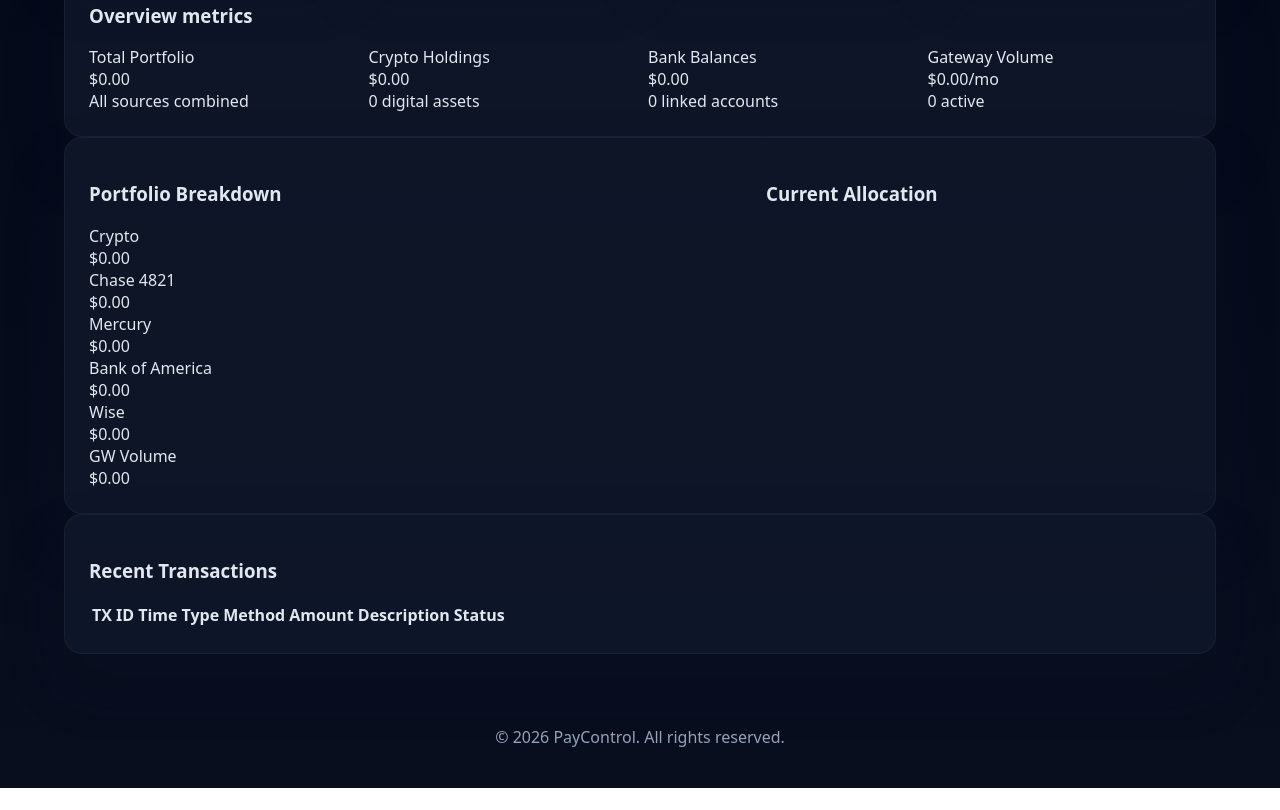
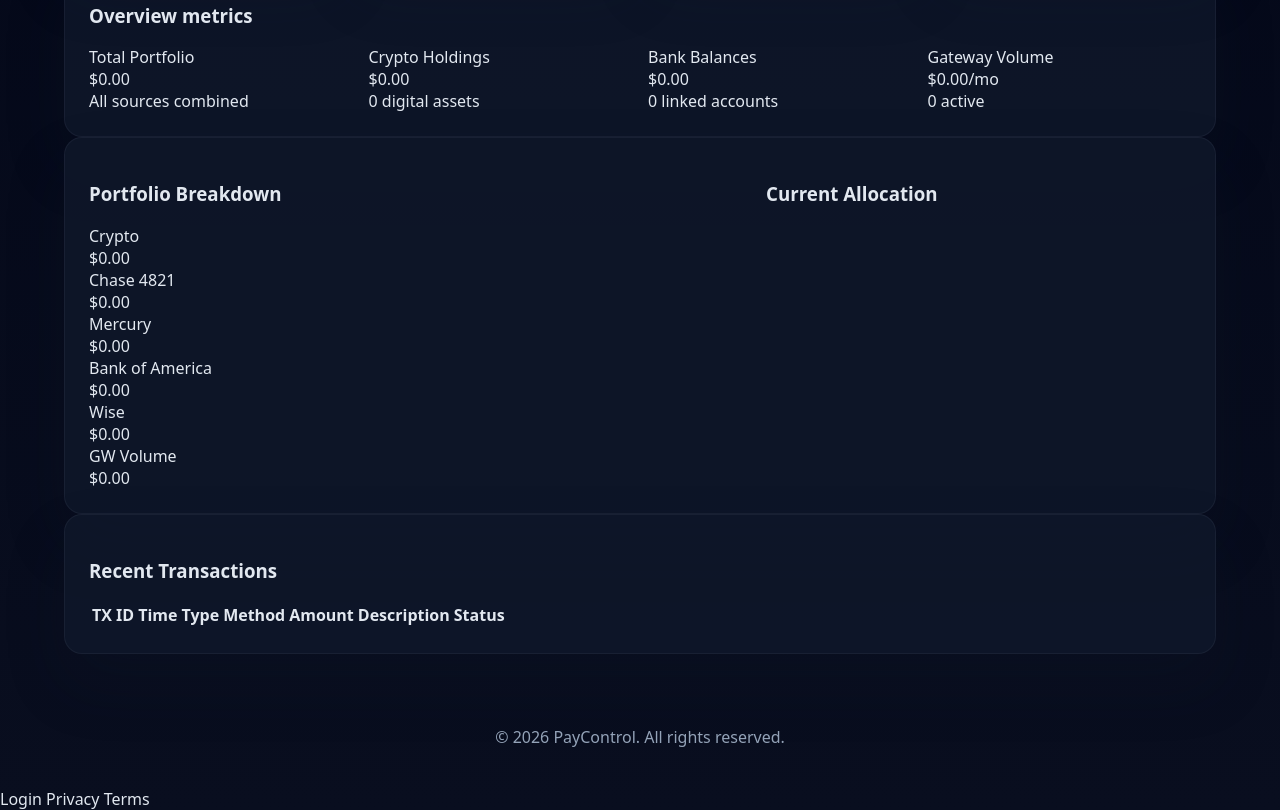
Before and after one commit to barrchristoper-a11y/paycontrol, a website: page frontend/index.html in a window 1280 px wide. Shown: the part 592-1402 px from the top of the page. Before the commit the page ends 1380 px from the top, so only its background shows below. Drawn offline with nearby package versions, Linux system fonts and the light colour scheme; no server answers; a script that the page names is missing.

Commit message:
Fix HTML structure and add navigation links

```diff
--- a/frontend/index.html
+++ b/frontend/index.html
@@ -201,5 +201,15 @@
   <script src="scripts/pages/transactions.js"></script>
   <script src="scripts/main.js"></script>
 </body>
+<!-- Existing content -->
+
+<nav>
+  <a href="/login.html">Login</a>
+  <a href="/privacy.html">Privacy</a>
+  <a href="/terms.html">Terms</a>
+</nav>
+
+<!-- Rest of the content -->
+</body>
 
 </html>
```
